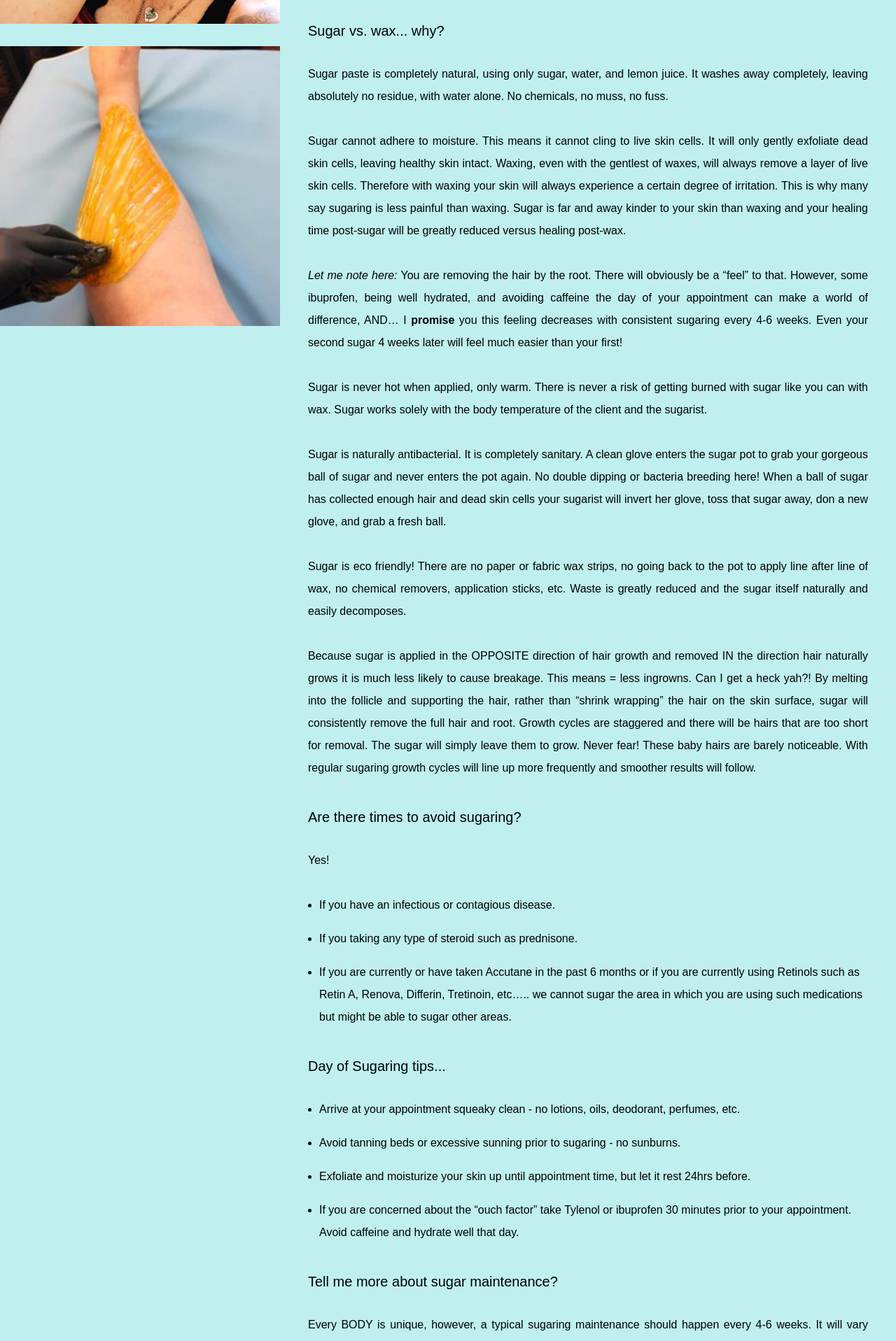
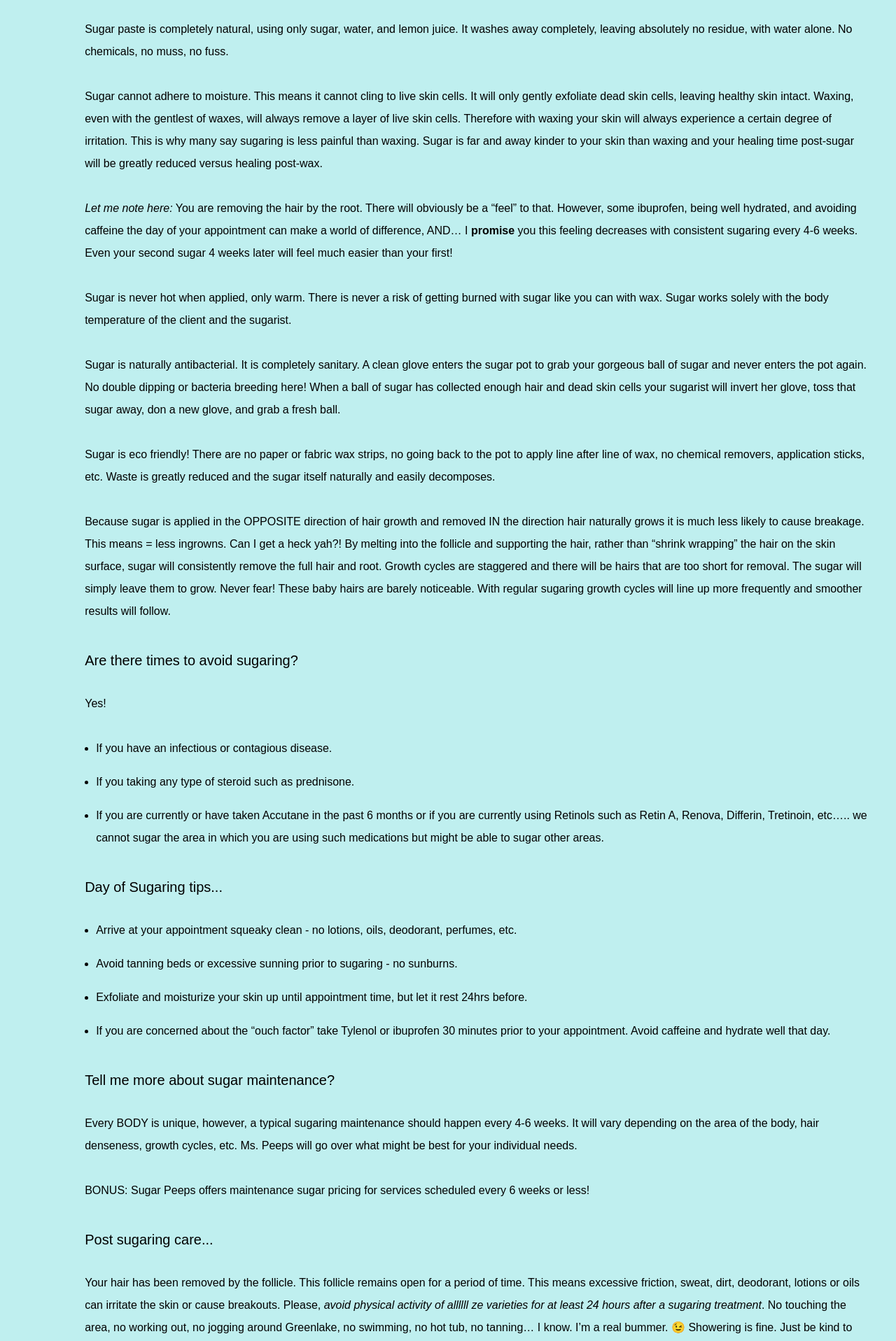
Before and after one commit to SugarPeeps/SugarPeeps.github.io, a Next.js app: page /sugar in a window 1280 px wide. Shown: the part 740-2657 px from the top of the page at 70% size. Built offline with nearby package versions, Linux system fonts and the light colour scheme; a web font is replaced by a local one.

Commit message:
get rid of extra components in favor of base styles

```diff
--- a/src/app/global.css
+++ b/src/app/global.css
@@ -3,4 +3,27 @@
 @tailwind utilities;
 
 @layer base {
+  main {
+    @apply container mx-auto py-14;
+
+    &.columns {
+      @apply flex flex-col xl:flex-row;
+    }
+
+    h2 {
+      @apply text-xl mx-10 mt-10 pb-8;
+    }
+
+    p {
+      @apply mx-10 mb-8 leading-8;
+    }
+
+    ul {
+      @apply ml-4 px-10 list-disc;
+
+      li {
+        @apply mb-4 leading-8;
+      }
+    }
+  }
 }
--- a/src/app/sugar/page.tsx
+++ b/src/app/sugar/page.tsx
@@ -1,13 +1,5 @@
 import React from "react";
 import { Metadata } from "next";
-import {
-  ColumnContainer,
-  List,
-  Item,
-  H,
-  P,
-  Space,
-} from "@/components/structure";
 
 export const metadata: Metadata = {
   title: "Sugar - Sugar Peeps",
@@ -15,27 +7,26 @@ export const metadata: Metadata = {
 
 export default function Page() {
   return (
-    <ColumnContainer>
-      <div className="flex-none">
+    <main className="columns">
+      <div className="flex flex-col gap-8 place-items-center">
         <img
           src="/images/mspeeps.jpg"
           alt="Ms Peeps"
           width={400}
           height={400}
-          className="mx-auto"
+          className="w-96"
         />
-        <Space />
         <img
           src="/images/sugaring.jpg"
           alt="Sugaring"
           width={400}
           height={400}
-          className="mx-auto"
+          className="w-96"
         />
       </div>
       <div>
-        <H>So, sugaring... what IS it?</H>
-        <P>
+        <h2>So, sugaring... what IS it?</h2>
+        <p>
           Sugaring, my friends, is a sweet, gentle, natural form of hair
           removal. The ancient Egyptians were the OG sugar slingers and dang!…
           they were onto something. Sugaring paste consists simply of sugar,
@@ -48,15 +39,15 @@ export default function Page() {
           combined and seeps down into the hair follicle. With some slight of
           hand and a swish and a flick, VIOLA…. hair is cleanly removed by the
           root in the direction of the hair growth. I’m telling ya. It’s magic.
-        </P>
+        </p>
 
-        <H>Sugar vs. wax... why?</H>
-        <P>
+        <h2>Sugar vs. wax... why?</h2>
+        <p>
           Sugar paste is completely natural, using only sugar, water, and lemon
           juice. It washes away completely, leaving absolutely no residue, with
           water alone. No chemicals, no muss, no fuss.
-        </P>
-        <P>
+        </p>
+        <p>
           Sugar cannot adhere to moisture. This means it cannot cling to live
           skin cells. It will only gently exfoliate dead skin cells, leaving
           healthy skin intact. Waxing, even with the gentlest of waxes, will
@@ -65,35 +56,35 @@ export default function Page() {
           why many say sugaring is less painful than waxing. Sugar is far and
           away kinder to your skin than waxing and your healing time post-sugar
           will be greatly reduced versus healing post-wax.
-        </P>
-        <P>
+        </p>
+        <p>
           <em>Let me note here:</em> You are removing the hair by the root.
           There will obviously be a “feel” to that. However, some ibuprofen,
           being well hydrated, and avoiding caffeine the day of your appointment
           can make a world of difference, AND… I <strong>promise</strong> you
           this feeling decreases with consistent sugaring every 4-6 weeks. Even
           your second sugar 4 weeks later will feel much easier than your first!
-        </P>
-        <P>
+        </p>
+        <p>
           Sugar is never hot when applied, only warm. There is never a risk of
           getting burned with sugar like you can with wax. Sugar works solely
           with the body temperature of the client and the sugarist.
-        </P>
-        <P>
+        </p>
+        <p>
           Sugar is naturally antibacterial. It is completely sanitary. A clean
           glove enters the sugar pot to grab your gorgeous ball of sugar and
           never enters the pot again. No double dipping or bacteria breeding
           here! When a ball of sugar has collected enough hair and dead skin
           cells your sugarist will invert her glove, toss that sugar away, don a
           new glove, and grab a fresh ball.
-        </P>
-        <P>
+        </p>
+        <p>
           Sugar is eco friendly! There are no paper or fabric wax strips, no
           going back to the pot to apply line after line of wax, no chemical
           removers, application sticks, etc. Waste is greatly reduced and the
           sugar itself naturally and easily decomposes.
-        </P>
-        <P>
+        </p>
+        <p>
           Because sugar is applied in the OPPOSITE direction of hair growth and
           removed IN the direction hair naturally grows it is much less likely
           to cause breakage. This means = less ingrowns. Can I get a heck yah?!
@@ -104,56 +95,56 @@ export default function Page() {
           sugar will simply leave them to grow. Never fear! These baby hairs are
           barely noticeable. With regular sugaring growth cycles will line up
           more frequently and smoother results will follow.
-        </P>
+        </p>
 
-        <H>Are there times to avoid sugaring?</H>
-        <P>Yes!</P>
-        <List>
-          <Item>If you have an infectious or contagious disease.</Item>
-          <Item>If you taking any type of steroid such as prednisone.</Item>
-          <Item>
+        <h2>Are there times to avoid sugaring?</h2>
+        <p>Yes!</p>
+        <ul>
+          <li>If you have an infectious or contagious disease.</li>
+          <li>If you taking any type of steroid such as prednisone.</li>
+          <li>
             If you are currently or have taken Accutane in the past 6 months or
             if you are currently using Retinols such as Retin A, Renova,
             Differin, Tretinoin, etc….. we cannot sugar the area in which you
             are using such medications but might be able to sugar other areas.
-          </Item>
-        </List>
+          </li>
+        </ul>
 
-        <H>Day of Sugaring tips...</H>
-        <List>
-          <Item>
+        <h2>Day of Sugaring tips...</h2>
+        <ul>
+          <li>
             Arrive at your appointment squeaky clean - no lotions, oils,
             deodorant, perfumes, etc.
-          </Item>
-          <Item>
+          </li>
+          <li>
             Avoid tanning beds or excessive sunning prior to sugaring - no
             sunburns.
-          </Item>
-          <Item>
+          </li>
+          <li>
             Exfoliate and moisturize your skin up until appointment time, but
             let it rest 24hrs before.
-          </Item>
-          <Item>
+          </li>
+          <li>
             If you are concerned about the “ouch factor” take Tylenol or
             ibuprofen 30 minutes prior to your appointment. Avoid caffeine and
             hydrate well that day.
-          </Item>
-        </List>
+          </li>
+        </ul>
 
-        <H>Tell me more about sugar maintenance?</H>
-        <P>
+        <h2>Tell me more about sugar maintenance?</h2>
+        <p>
           Every BODY is unique, however, a typical sugaring maintenance should
           happen every 4-6 weeks. It will vary depending on the area of the
           body, hair denseness, growth cycles, etc. Ms. Peeps will go over what
           might be best for your individual needs.
-        </P>
-        <P>
+        </p>
+        <p>
           BONUS: Sugar Peeps offers maintenance sugar pricing for services
           scheduled every 6 weeks or less!
-        </P>
+        </p>
 
-        <H>Post sugaring care...</H>
-        <P>
+        <h2>Post sugaring care...</h2>
+        <p>
           Your hair has been removed by the follicle. This follicle remains open
           for a period of time. This means excessive friction, sweat, dirt,
           deodorant, lotions or oils can irritate the skin or cause breakouts.
@@ -165,8 +156,8 @@ export default function Page() {
           . No touching the area, no working out, no jogging around Greenlake,
           no swimming, no hot tub, no tanning… I know. I’m a real bummer. 😉
           Showering is fine. Just be kind to your skin for a day.
-        </P>
-        <P>
+        </p>
+        <p>
           After 48 hours… make gentle exfoliating and moisturizing a part of
           your daily/every other day routine. This is <strong>essential</strong>{" "}
           for avoiding ingrowns and keeping your skin soft and smooth. Those
@@ -175,8 +166,8 @@ export default function Page() {
           lotions and balms galore. They are all largely organic and incredibly
           effective. Put down the razor, don’t even bother with the chemical
           depilatory cream, and pick up the spa mitt and lotion.
-        </P>
-        <P>
+        </p>
+        <p>
           If you feel itchy post sugar, please let me know! Hives, small
           histamine bumps, or itching can occur (occasionally hair removal by
           the root can create a histamine reaction similar to a small bite or
@@ -184,8 +175,8 @@ export default function Page() {
           the sensation. At home an antihistamine such as Benadryl can be taken.
           OR, treat yo’self! Take a nice Epsom salt or oatmeal bath. It can help
           soothe the area and give you a bit of zen.
-        </P>
+        </p>
       </div>
-    </ColumnContainer>
+    </main>
   );
 }
--- a/src/components/header.tsx
+++ b/src/components/header.tsx
@@ -1,6 +1,7 @@
 import React from "react";
 import Nav from "@/components/nav";
-import { Button, Logo, Address, Phone } from "../components/structure";
+import Logo from "./logo";
+import { Address, Phone } from "../components/structure";
 import { InstagramLink, FacebookLink } from "../components/social";
 
 export default function Header() {
--- a/src/components/structure.tsx
+++ b/src/components/structure.tsx
@@ -1,80 +1,31 @@
 import React from "react";
-import { ContactAddress, ContactAddress2, ContactCity, ContactEmail, ContactPhone } from "../constants";
-import Image from "next/image";
-import NextLink from "next/link";
-
-export function Container({ styleOverride = "", children }) {
-  return (
-    <div className={"container mx-auto py-14 " + styleOverride}>
-      {children}
-    </div>
-  )
-}
-
-export function ColumnContainer({ children }) {
-  return (
-    <div className="flex flex-col xl:flex-row container mx-auto py-14">
-      {children}
-    </div>
-  )
-}
-
-export function P({ children, center = false }: { children: React.ReactNode, center?: boolean }) {
-  const baseClass = "mx-10 mb-8 leading-8";
-  const alignment = center ? "text-center" : "text-justify";
-  return (
-    <p className={baseClass + " " + alignment}>{children}</p>
-  )
-}
-
-export function H({ children }) {
-  return (
-    <h2 className="text-xl mx-10 mt-10 pb-8">{children}</h2>
-  )
-}
-
-export function List({ children }) {
-  return (
-    <ul className="ml-4 px-10 list-disc">{children}</ul>
-  )
-}
-
-export function Item({ children }) {
-  return (
-    <li className="mb-4 leading-8">{children}</li>
-  )
-}
-
-export function Space() {
-  return (
-    <div className="py-4"/>
-  )
-}
+import {
+  ContactAddress,
+  ContactAddress2,
+  ContactCity,
+  ContactEmail,
+  ContactPhone,
+} from "../constants";
 
 type LinkProps = {
   children: React.ReactNode;
   url: string;
   newWindow?: boolean;
   noColor?: boolean;
-}
+};
 
-export function Link({ children, url, newWindow = false, noColor = false }: LinkProps) {
+export function Link({
+  children,
+  url,
+  newWindow = false,
+  noColor = false,
+}: LinkProps) {
   const className = noColor ? "hover:text-red" : "text-red hover:text-black";
   return (
-    <a className={className} href={url} target={newWindow ? "_blank" : null}>{children}</a>
-  )
-}
-
-export function Button({ children, onClick, href }: {
-  children: React.ReactNode,
-  onClick?: () => void,
-  href?: string
-}) {
-  return (
-    <div className="p-2 bg-red">
-      <a className="text-white" href={href || "#"} onClick={onClick}>{children}</a>
-    </div>
-  )
+    <a className={className} href={url} target={newWindow ? "_blank" : null}>
+      {children}
+    </a>
+  );
 }
 
 export function Address() {
@@ -83,29 +34,31 @@ export function Address() {
 
   return (
     <address className="not-italic">
-      <a href={baseUrl + addressQuery} target="_blank" className="hover:text-red">
+      <a
+        href={baseUrl + addressQuery}
+        target="_blank"
+        className="hover:text-red"
+      >
         <div className="font-bold">{ContactAddress}</div>
         <div>{ContactAddress2}</div>
         <div>{ContactCity}</div>
       </a>
     </address>
-  )
+  );
 }
 
-export function Logo() {
-  return (
-    <NextLink href="/">
-      <Image src="/images/pinup.png" alt="Sugar Peeps logo" width={240} height={126} priority={true}/>
-    </NextLink>
-  )
-}
-
-export function Email({ children, ...props }: { children?: React.ReactNode, [_key: string]: any }) {
+export function Email({
+  children,
+  ...props
+}: {
+  children?: React.ReactNode;
+  [_key: string]: any;
+}) {
   return (
     <Link url={`mailto:${ContactEmail}`} {...props}>
       {children ? children : ContactEmail}
     </Link>
-  )
+  );
 }
 
 export function Phone() {
@@ -113,5 +66,5 @@ export function Phone() {
     <a href={`tel:${ContactPhone}`} className="hover:text-red">
       {ContactPhone}
     </a>
-  )
+  );
 }
```
Also changed, not shown: src/app/about/page.tsx (+10 -13 lines), src/app/appointments/page.tsx (+9 -9 lines), src/app/page.tsx (+8 -9 lines), src/app/policies/page.tsx (+17 -19 lines), src/components/book-now-header.tsx (+5 -2 lines), src/components/logo.tsx (added, +17 -0 lines), src/components/social.tsx (+8 -4 lines).
